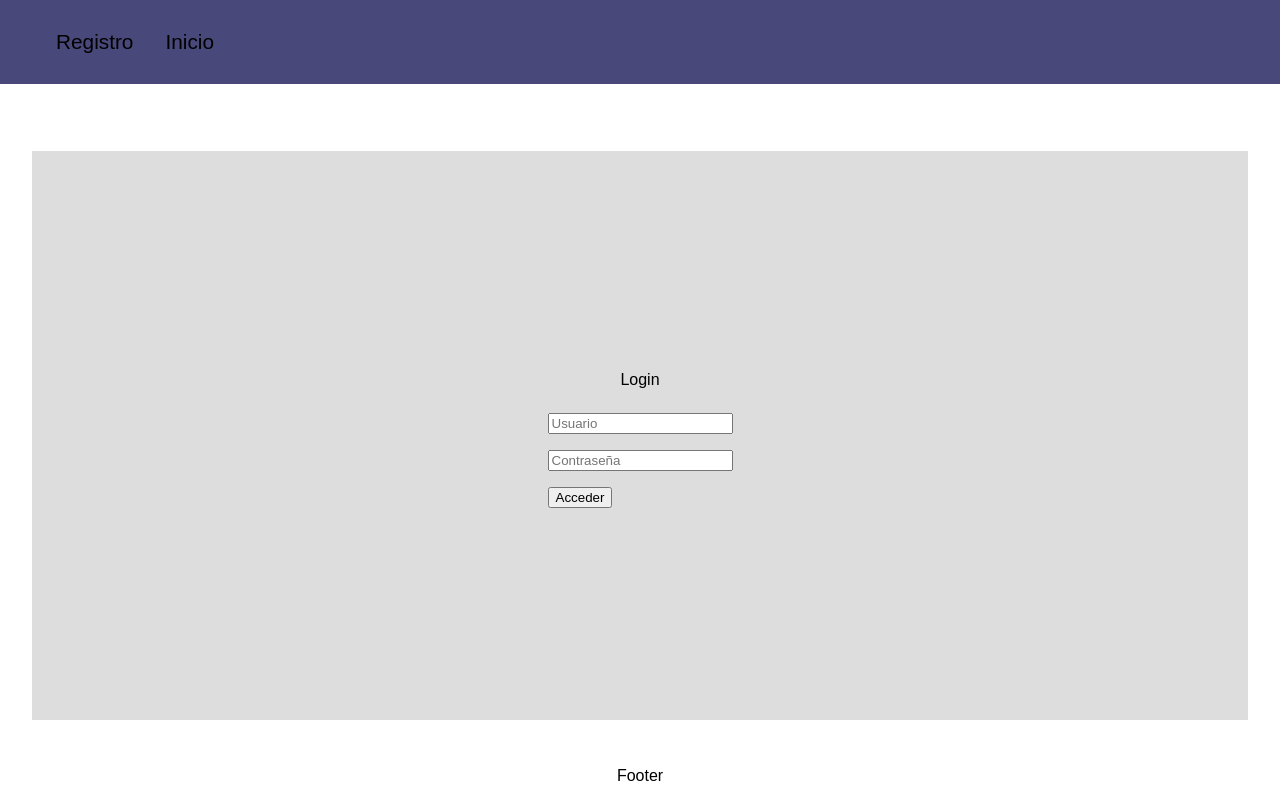
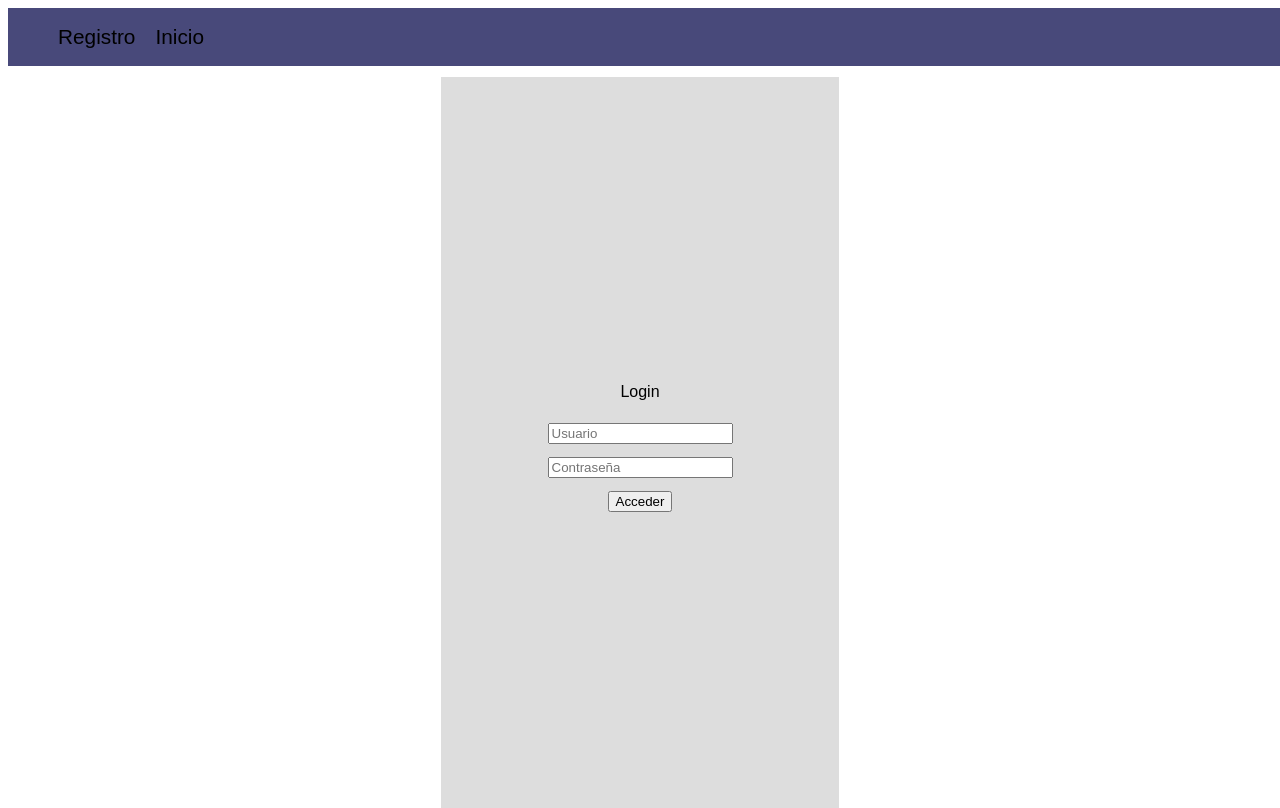
Before and after one commit to dugarerika/practica-frontend-javascript, a website with bundled scripts: page login.html in a window 1280 px wide. Built offline with nearby package versions, Linux system fonts and the light colour scheme.

Commit message:
se realizan ajustes en los templates

```diff
--- a/css/style.css
+++ b/css/style.css
@@ -5,29 +5,27 @@
   }
 
   body {
+    height: 100%;
     padding: 0;
     display: flex;
     flex-direction: column;
-    justify-content: space-between;
-    min-height: 100vh;
-    margin: 0;
+    margin: 2;
     font-family: Arial, Helvetica, sans-serif;
   }
 
   /* Estilo de la barra de menú */
   .menu {
-    overflow: hidden;
+    position: fixed;
+    width:100%;
     background-color: rgb(72, 73, 122);
   }
 
   /* Estilo de los links en la barra de menú */
   .menu a {
-    float: left;
-    display: block;
+    display: inline-block;
     color: #f2f2f2;
-    text-align: center;
-    padding: 14px 16px;
-    text-decoration: none;
+    text-align: justify;
+    padding: 1px 10px;
   }
 
   /* Codigo para cambiar color usando hover */
@@ -39,29 +37,17 @@
   /* Style the content */
   main {
     background-color: #ddd;
-    /* padding: 10px;
-    height: 200px; */
+    top: 100rem;
+    padding: 100px;
+    height: 40rem;
+    margin-top: auto;
   }
 
-  /* Style the footer */
-footer {
-    flex: 1 0 auto
-  }
-
-  footer p {
-    margin: 0.5rem 0;
-}
-
-  footer {
-    display: flex;
-    justify-content: center;
-    align-items: center;
-    flex-direction: column;
-}
-
 main {
-    flex: 30 0 auto;
-    margin: 2rem;
+  flex: 1 0 auto;
+    margin-top: 3rem;
+    margin-left: auto;
+    margin-right: auto;
     display: flex;
     flex-direction: column;
     justify-content: center;
@@ -69,11 +55,17 @@ main {
 }
 
 main form {
-    display: flex;
-    flex-direction: column;
+  display: flex;
+  flex-direction: column;
+  justify-content: center;
+  align-items: center;
 }
 main div {
-    margin: 0.5rem;
+  display: inline-flexbox;
+  flex-direction: column;
+  justify-content: center;
+  align-items: center;
+    margin: 0.4rem;
 }
 
 input {
@@ -85,7 +77,7 @@ input {
 }
 
 header {
-  flex: 1 0 5% ;
+  flex: 0 0 auto;
   justify-content: flex-start;
 }
 
@@ -110,3 +102,13 @@ header .menu a {
   text-decoration: none;
   font-size: 1.3rem;
 }
+
+footer {
+  display: inline-flexbox;
+  justify-content: space-evenly;
+  flex: 0 0 auto
+}
+
+html{
+  height: 100%;
+}
--- a/js/app.js
+++ b/js/app.js
@@ -1,16 +1,26 @@
 import { templPaises_Provincias } from '../templates/paises_provincias.js'
 import { templHeader } from '../templates/header.js'
+import { templFooter } from '../templates/footer.js'
 
 function main() {
 
+    // Encabezado
     const posicion = window.location.pathname.lastIndexOf('/') + 1
     const page = window.location.pathname.slice(posicion)
     document.querySelector('header').innerHTML = templHeader.render(page)
 
+    // Footer
+    document.querySelector('footer').innerHTML= templFooter.render()
+
 
     const storeUsers = 'usuarios'
     // Nodos del DOM
+    // Formularios
     const formRegistro = document.querySelector('#f_registro')
+    const formLogin = document.querySelector('#f_login')
+
+    // Botones
+    const btnAcceder = document.querySelector('#b_acceder')
 
     // Definicion de manejadores de eventos
     formRegistro.addEventListener('submit', sendData)
--- a/login.html
+++ b/login.html
@@ -20,7 +20,7 @@
                 <input type="password" id="pwd" placeholder="Contraseña">
             </div>
             <div>
-                <button type="button" id="b_login">Acceder</button>
+                <button type="button" id="b_acceder">Acceder</button>
             </div>
         </form>
     </main>
--- /dev/null
+++ b/templates/footer.js
@@ -0,0 +1,8 @@
+export const templFooter = {
+    render:(info) => {
+
+        return`
+
+        `
+    }
+}
--- a/templates/paises_provincias.js
+++ b/templates/paises_provincias.js
@@ -1,12 +1,12 @@
 export const templPaises_Provincias = {
-    render: (nacionalidad) => {
+    render: (nacionalidad) => {a
 
         let info
 
         switch (nacionalidad) {
             case 'extranjero':
                 info = `
-                <option value="" id="AF">Elegir opción</option>
+                <option value="" id="AF">Elige País</option>
                 <option value="Afganistán" id="AF">Afganistán</option>
                 <option value="Albania" id="AL">Albania</option>
                 <option value="Alemania" id="DE">Alemania</option>
```
Also changed, not shown: usuario.html (+5 -0 lines).
